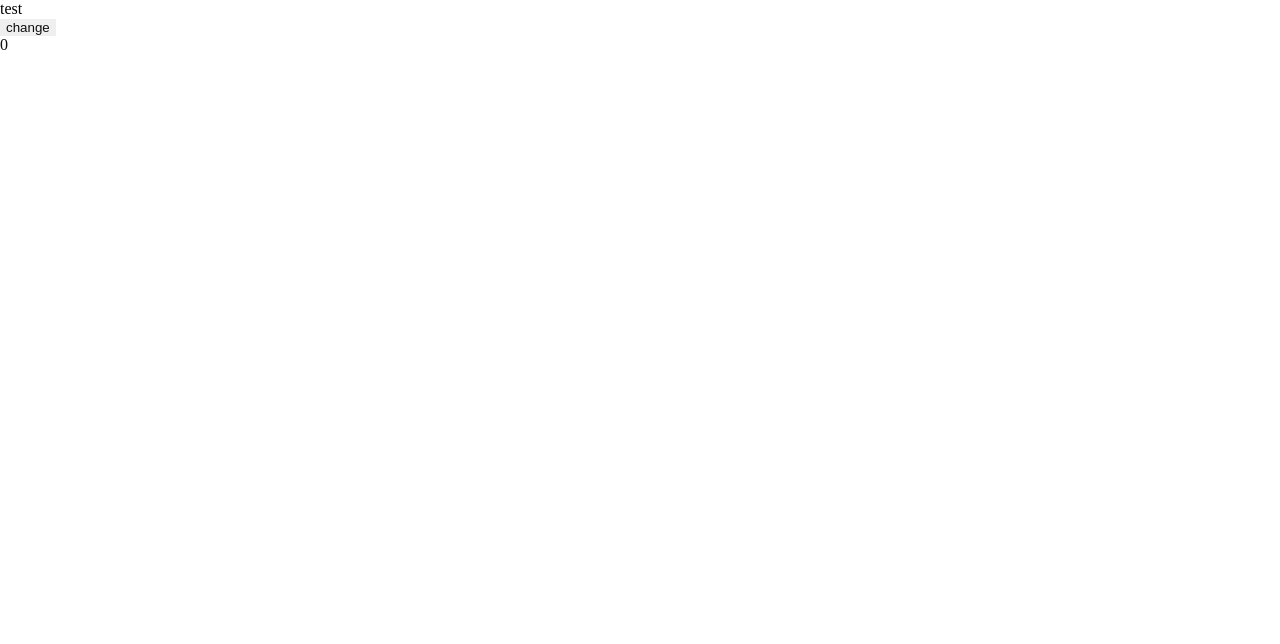
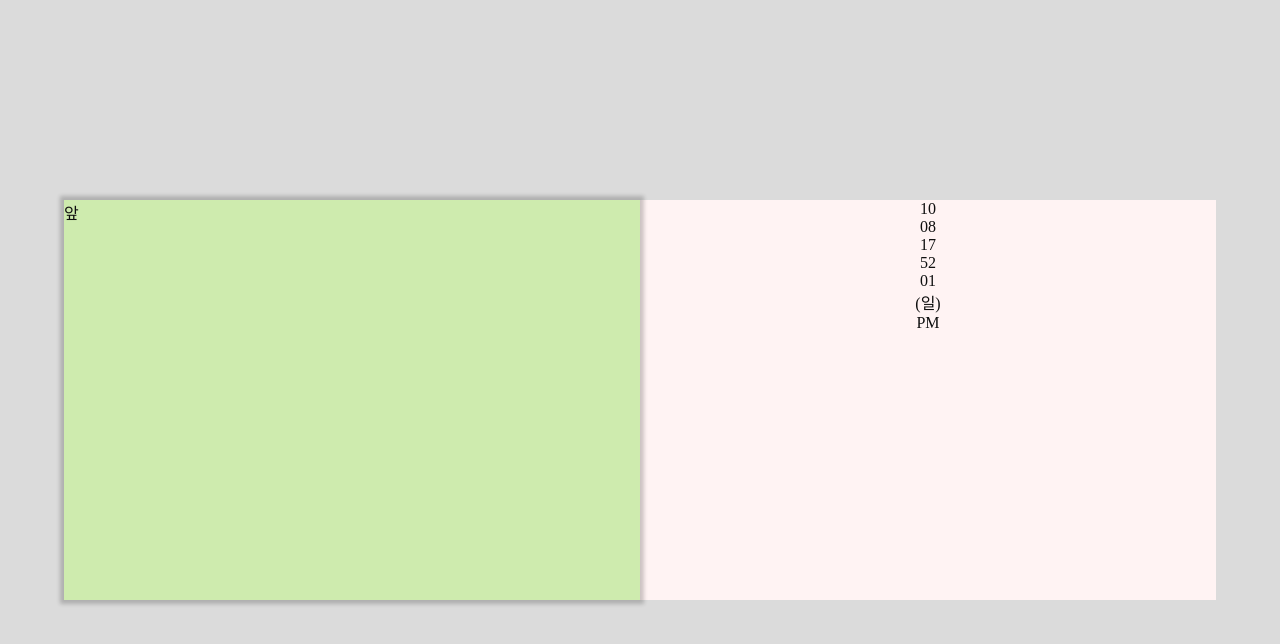
Before and after one commit to swc9803/music, a Nuxt app: page /test in a window 1280 px wide. Shown: the top 644 px of the page. Built offline with nearby package versions, Linux system fonts and the light colour scheme.

Commit message:
실시간 업데이트 computed로 변경

```diff
--- a/app.vue
+++ b/app.vue
@@ -1,5 +1,125 @@
 <template>
-  <NuxtLayout>
-    <NuxtPage />
-  </NuxtLayout>
+  <div class="container">
+    <div class="card" @click="flipCard">
+      <div ref="cardFrontRef" class="card-front">
+        <p>앞</p>
+      </div>
+      <div ref="cardBackRef" class="card-back">
+        <p>뒤</p>
+      </div>
+    </div>
+    <transition name="clock-fade">
+      <div class="clock">
+        <p>{{ month }}</p>
+        <p>{{ day }}</p>
+        <p>{{ hours }}</p>
+        <p>{{ minutes }}</p>
+        <p>{{ seconds }}</p>
+        <p>({{ weekDay }})</p>
+        <p>{{ ampm }}</p>
+      </div>
+    </transition>
+  </div>
 </template>
+
+<script setup>
+import gsap from "gsap";
+
+const date = ref(new Date());
+const weekDays = ["일", "월", "화", "수", "목", "금", "토"];
+const month = computed(() =>
+  (date.value.getMonth() + 1).toString().padStart(2, "0"),
+);
+const day = computed(() => date.value.getDate().toString().padStart(2, "0"));
+const hours = computed(() => date.value.getHours().toString().padStart(2, "0"));
+const minutes = computed(() =>
+  date.value.getMinutes().toString().padStart(2, "0"),
+);
+const seconds = computed(() =>
+  date.value.getSeconds().toString().padStart(2, "0"),
+);
+const weekDay = computed(() => weekDays[date.value.getDay()]);
+const ampm = computed(() => (date.value.getHours() >= 12 ? "PM" : "AM"));
+
+const cardFrontRef = ref();
+const cardBackRef = ref();
+let isFlipping = false;
+
+const flipCard = () => {
+  if (!isFlipping) {
+    isFlipping = true;
+    gsap.to([cardFrontRef.value, cardBackRef.value], {
+      rotateY: "-=180",
+      duration: 0.5,
+      ease: "power2.out",
+      onComplete: () => {
+        isFlipping = false;
+      },
+    });
+  }
+};
+
+const onResize = () => {
+  const vh = window.innerHeight * 0.01;
+  document.documentElement.style.setProperty("--vh", `${vh}px`);
+};
+
+onMounted(() => {
+  setInterval(() => {
+    date.value = new Date();
+  }, 1000);
+
+  onResize();
+  window.addEventListener("resize", onResize);
+});
+</script>
+
+<style lang="scss" scoped>
+.container {
+  display: flex;
+  justify-content: center;
+  align-items: center;
+  width: 100%;
+  height: calc(var(--vh) * 100);
+  background: #dbdbdb;
+  .card {
+    position: relative;
+    flex: 0.45;
+    height: 50%;
+    perspective: 1000px;
+    transform-style: preserve-3d;
+    cursor: pointer;
+    &-front,
+    &-back {
+      position: absolute;
+      width: 100%;
+      height: 100%;
+      box-shadow: 0px 0px 4px 4px rgba(0, 0, 0, 0.2);
+      backface-visibility: hidden;
+    }
+    &-front {
+      background: rgb(206, 235, 174);
+    }
+    &-back {
+      transform: rotateY(180deg);
+      background: rgb(231, 169, 169);
+    }
+  }
+  .clock {
+    flex: 0.45;
+    text-align: center;
+    height: 50%;
+    background: rgb(255, 243, 243);
+  }
+}
+
+.clock-fade-enter-active,
+.clock-fade-leave-active {
+  transition: all 0.5s ease;
+}
+.clock-fade-enter-from,
+.clock-fade-leave-to {
+  opacity: 0;
+  transform: translateX(30px);
+}
+</style>
--- a/components/Header.vue
+++ /dev/null
@@ -1,16 +0,0 @@
-<template>
-  <div>
-    <nuxt-link to="/">home</nuxt-link>
-    <nuxt-link to="/test">test</nuxt-link>
-  </div>
-</template>
-
-<script setup></script>
-
-<style lang="scss" scoped>
-a {
-  padding: 10px;
-  margin: 20px;
-  background: green;
-}
-</style>
--- a/layouts/default.vue
+++ /dev/null
@@ -1,15 +0,0 @@
-<template>
-  <div>
-    <!-- <Header /> -->
-    <div class="main">
-      <slot />
-    </div>
-    <!-- <Footer /> -->
-  </div>
-</template>
-
-<script setup>
-// import Header from "@/components/Header.vue";
-</script>
-
-<style lang="scss" scoped></style>
--- a/layouts/register.vue
+++ /dev/null
@@ -1,7 +0,0 @@
-<template>
-  <div class="register">
-    <slot />
-  </div>
-</template>
-
-<style lang="scss" scoped></style>
--- a/pages/index.vue
+++ /dev/null
@@ -1,96 +0,0 @@
-<template>
-  <div class="container">
-    <div ref="cardRef" class="card" @click="flipCard"></div>
-    <div class="clock">
-      <p>{{ time.month }}</p>
-      <p>{{ time.day }}</p>
-      <p>{{ time.hours }}</p>
-      <p>{{ time.minutes }}</p>
-      <p>{{ time.seconds }}</p>
-      <p>({{ time.weekDay }})</p>
-      <p>{{ time.ampm }}</p>
-    </div>
-  </div>
-</template>
-
-<script setup>
-import gsap from "gsap";
-
-const time = reactive({
-  month: "",
-  day: "",
-  hours: "",
-  minutes: "",
-  seconds: "",
-  weekDay: "",
-  ampm: "",
-});
-
-const weekDays = ["일", "월", "화", "수", "목", "금", "토"];
-const formatDate = () => {
-  const date = new Date();
-  time.month = (date.getMonth() + 1).toString().padStart(2, "0");
-  time.day = date.getDate().toString().padStart(2, "0");
-  time.hours = date.getHours().toString().padStart(2, "0");
-  time.minutes = date.getMinutes().toString().padStart(2, "0");
-  time.seconds = date.getSeconds().toString().padStart(2, "0");
-  time.weekDay = weekDays[date.getDay()];
-  time.ampm = date.getHours() >= 12 ? "PM" : "AM";
-};
-
-const cardRef = ref();
-let isFlipping = false;
-const flipCard = () => {
-  if (!isFlipping) {
-    isFlipping = true;
-    gsap.to(cardRef.value, {
-      rotateY: "+=180",
-      duration: 0.5,
-      ease: "none",
-      onComplete: () => {
-        isFlipping = false;
-      },
-    });
-  }
-};
-
-const onResize = () => {
-  const vh = window.innerHeight * 0.01;
-  document.documentElement.style.setProperty("--vh", `${vh}px`);
-};
-
-onMounted(() => {
-  setInterval(() => {
-    formatDate();
-  }, 1000);
-
-  onResize();
-  window.addEventListener("resize", onResize);
-});
-</script>
-
-<style lang="scss" scoped>
-.container {
-  display: flex;
-  justify-content: center;
-  align-items: center;
-  width: 100%;
-  height: calc(var(--vh) * 100);
-  background: #dbdbdb;
-  .card {
-    flex: 0.45;
-    height: 50%;
-    background: white;
-    box-shadow: 0px 0px 4px 4px rgba(0, 0, 0, 0.2);
-    perspective: 1000px;
-    transform-style: preserve-3d;
-    cursor: pointer;
-  }
-  .clock {
-    flex: 0.45;
-    text-align: center;
-    height: 50%;
-    background: red;
-  }
-}
-</style>
--- a/pages/test/index.vue
+++ /dev/null
@@ -1,20 +0,0 @@
-<template>
-  <div>
-    <div>test</div>
-    <button @click="onChange">change</button>
-    <p>{{ user.count }}</p>
-  </div>
-</template>
-
-<script setup>
-import { useUserStore } from "@/stores/user.js";
-
-const user = useUserStore();
-
-const onChange = () => {
-  user.count++;
-  console.log(user.count);
-};
-</script>
-
-<style lang="scss" scoped></style>
```
